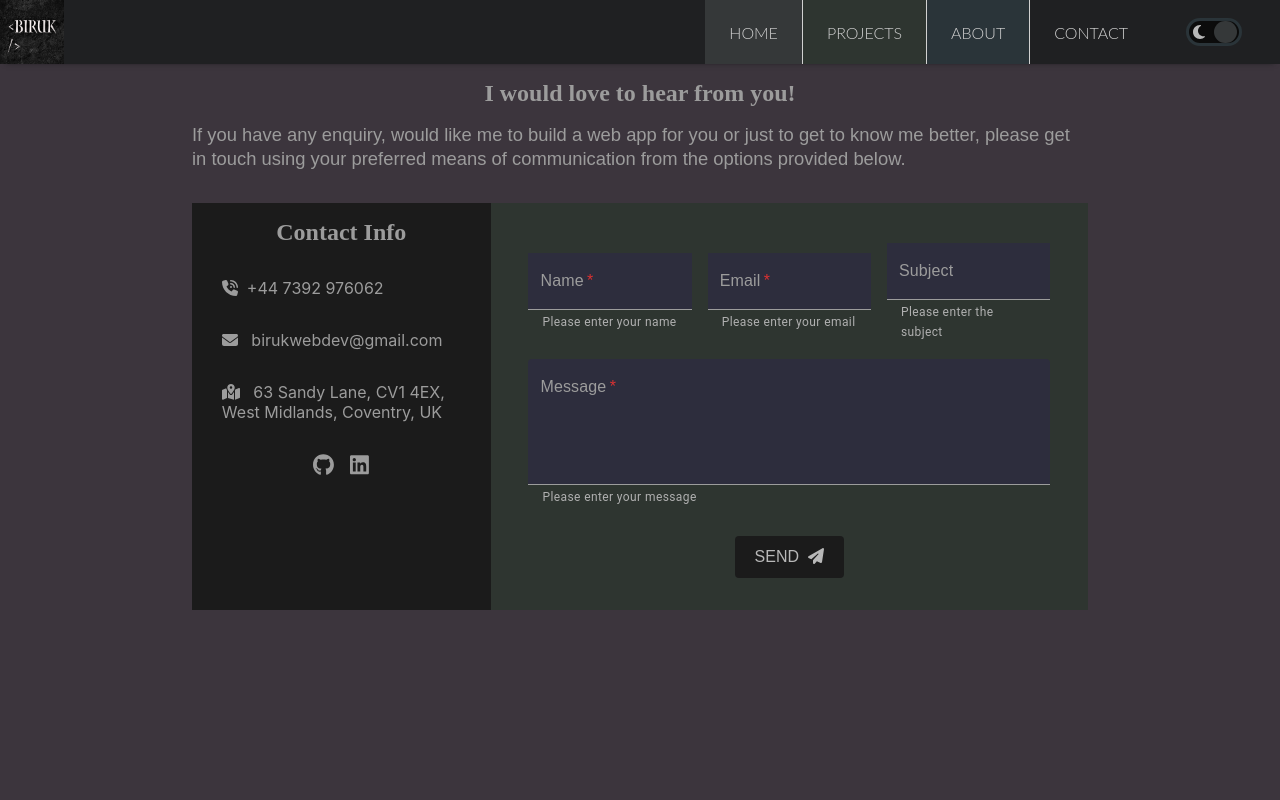
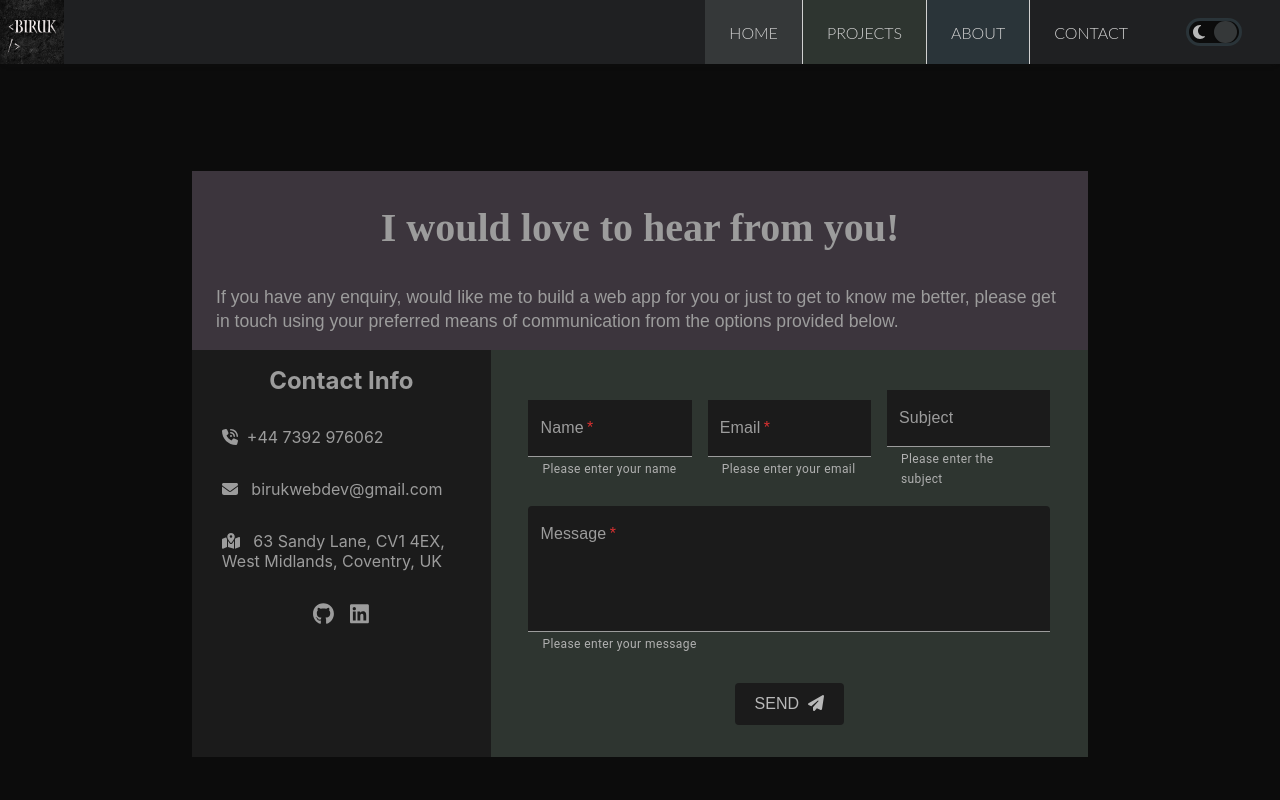
Before and after one commit to Know-Thyself/next-portfolio, a Next.js app: page /contact in a window 1280 px wide. Shown: the top 800 px of the page. Built offline with nearby package versions, Linux system fonts and the light colour scheme.

Commit message:
improved contact page layout - desktop version

```diff
--- a/pages/contact.js
+++ b/pages/contact.js
@@ -125,12 +125,14 @@ const Contact = () => {
 				<link rel='icon' href='/favicon.ico' />
 			</Head>
 			<main className={styles.main}>
+				<section className={styles.intro}>
 					<h1>I would love to hear from you!</h1>
 					<p className={styles.subtext}>
 						If you have any enquiry, would like me to build a web app for you or
 						just to get to know me better, please get in touch using your
 						preferred means of communication from the options provided below.
 					</p>
+				</section>
 				<div className={styles.wrapper}>
 					<aside className={styles['contact-info']}>
 						<h1>Contact Info</h1>
@@ -274,7 +276,7 @@ const Contact = () => {
 										'& .MuiInputBase-root': {
 											color: 'var(--primary-text-color)',
 											borderBottom: '1px solid var(--primary-text-color)',
-											backgroundColor: 'var(--buttons-hover-bg)',
+											backgroundColor: 'var(--complementary-bg)',
 										},
 									}}
 								/>
--- a/styles/contact.module.css
+++ b/styles/contact.module.css
@@ -8,12 +8,20 @@
   bottom: 0;
   padding-top: 64px;
   padding-bottom: 6rem;
+  padding-bottom: 48px;
   background-color: var(--primary-background);
-  background-color: var(--contact-link-bg);
   color: var(--primary-text-color);
+  display: flex;
+  flex-direction: column;
+  gap: 0rem;
 }
 
-.main h1 {
+.intro {
+  width: 80%;
+  margin: auto;
+}
+
+.intro h1 {
   font-family: var(--hero-banner-text);
   font-size: 1.5rem;
 }
@@ -31,14 +39,14 @@
 }
 
 .subtext {
-  width: 80%;
-  margin: auto;
-  margin-bottom: 2rem;
+  /* width: 80%;
+  margin: auto; */
+  /* margin-bottom: 2rem; */
   text-align: left;
   font-family: 'Source Sans Pro',
     sans-serif;
   line-height: 1.5rem;
-  font-size: 1.15rem;
+  font-size: 1rem;
 }
 
 .contact-info h1 {
@@ -72,6 +80,8 @@
   width: 100%;
   margin: auto;
   background-color: var(--project-container-bg);
+  background-color: var(--contact-link-bg);
+  background-color: var(--projects-link-bg);
   padding: 2rem 0;
 }
 
@@ -93,6 +103,7 @@
   color: var(--primary-text-color);
   border-bottom: 1px solid var(--primary-text-color);
   background-color: var(--buttons-hover-bg);
+  background-color: var(--complementary-bg);
   font-family: var(--primary-font-family);
 }
 
@@ -103,10 +114,12 @@
 
 .textField textarea {
   background-color: var(--buttons-hover-bg);
+  background-color: var(--complementary-bg);
 }
 
 .send {
   background-color: var(--complementary-bg);
+  /* background-color: var(--buttons-bg-color); */
   color: var(--secondary-text-color);
   font-family: var(--primary-font-family);
   font-family: var(--buttons-font-family);
@@ -146,9 +159,25 @@
 }
 
 @media screen and (min-width: 900px) {
-  .wrapper {
+
+  .wrapper,
+  .intro {
     width: 80%;
     margin: auto;
+  }
+
+  .intro {
+    background-color: var(--secondary-background);
+    background-color: var(--about-link-bg);
+    background-color: var(--projects-link-bg);
+    background-color: var(--contact-link-bg);
+    margin-bottom: 0;
+  }
+  .wrapper {
+    margin-top: 0;
+  }
+  .intro p {
+    padding: 0 1.5rem;
   }
 
 }
@@ -156,8 +185,19 @@
 @media screen and (min-width: 1240px) {
 
   .wrapper,
+  .intro {
+    width: 70%;
+  }
+
+  /* .wrapper {
+    position: relative;
+  } */
+  .intro h1 {
+    font-size: 2.5rem;
+  }
+
   .subtext {
-    width: 70%;
+    font-size: 1.1rem;
   }
 
   .text-fields,
```
Lines whose indentation alone changed are shown as unchanged.
